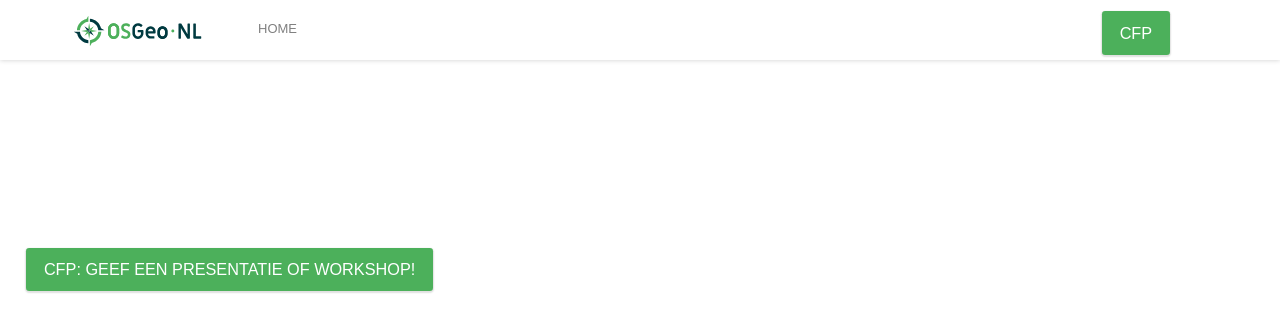
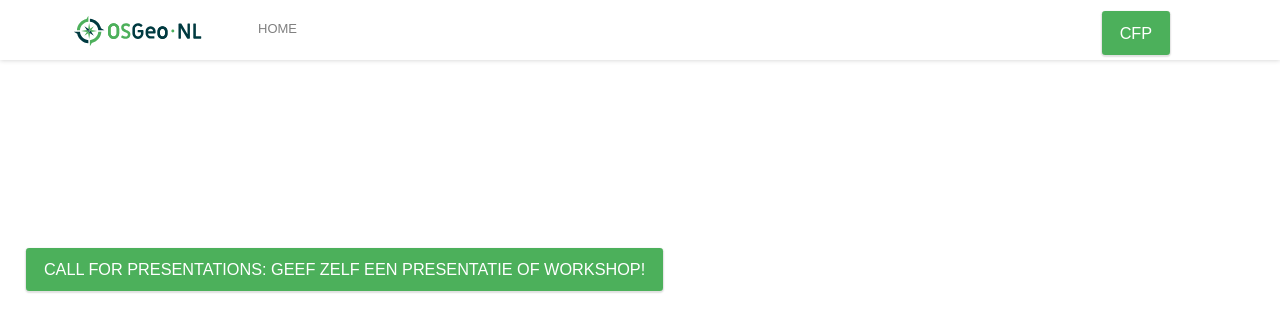
Before and after one commit to foss4gnl/2025.foss4g.nl, a Jekyll site: the page built from becomeaspeaker.html, in a window 1280 px wide and 900 px high, scrolled down 545 px. Shown: the top 332 px of the window. Built offline with Jekyll 4.4.1, drawn with Linux system fonts in a browser that asks for light colours; nearby versions of some CDN libraries; some web fonts are replaced; comment, search, counter and statistics services are not loaded.

Commit message:
mogelijk voorlopig de laatste...

```diff
--- a/_config.yml
+++ b/_config.yml
@@ -47,7 +47,7 @@
 # About Block (voor urls gebruik enkele aanhalingstekens  ' ' )
 aboutTitle: "Over FOSS4GNL 2025"
 aboutDescription: "Ook in 2025 is er uiteraard weer een FOSS4GNL. Vorig jaar organiseerden we nog samen met onze zuiderburen de eerste transnationale FOSS4G op de grenstechnisch zeer bijzondere plek Baarle (Nassau én Hertog), dit jaar zijn we te gast in een van de echte geo-hoofdsteden van Nederland: Wageningen. In het schitterende nieuwe congrescentrum Omnia hebben we dit jaar een FOSS4GNL op stand! <br><br>
-De organisatie is dit jaar in samenwerking met <a href='https://www.wur.nl/nl/onderzoek-resultaten/onderzoeksinstituten/environmental-research/faciliteiten-producten/geodesk.htm'>Geodesk Wageningen University & Research</a> en  <a href='https://www.wur.nl/en/research-results/chair-groups/environmental-sciences/laboratory-of-geo-information-science-and-remote-sensing.htm?_gl=1*12635kc*_up*MQ..*_ga*MjAyMTk3NzAzNi4xNzQ0NzA4MTQx*_ga_SZ1PQDSPJD*MTc0NDcwODE0MC4xLjEuMTc0NDcwODIyNS4wLjAuMA..''>Laboratorium voor Geo-informatiekunde en Remote Sensing</a>
+De organisatie is dit jaar in samenwerking met <a href='https://www.wur.nl/nl/onderzoek-resultaten/onderzoeksinstituten/environmental-research/faciliteiten-producten/geodesk.htm'>Geodesk Wageningen University & Research</a> en  <a href='https://www.wur.nl/en/research-results/chair-groups/environmental-sciences/laboratory-of-geo-information-science-and-remote-sensing.htm?_gl=1*12635kc*_up*MQ..*_ga*MjAyMTk3NzAzNi4xNzQ0NzA4MTQx*_ga_SZ1PQDSPJD*MTc0NDcwODE0MC4xLjEuMTc0NDcwODIyNS4wLjAuMA..''>Laboratorium voor Geo-informatiekunde en Remote Sensing</a>.
 <br><br>
 De FOSS4GNL 2025 wordt gehouden op twee dagen, elk met een eigen invulling:<br></p>
 <ul>
@@ -55,7 +55,9 @@
 <li>Donderdag 3 juli: het hart van de FOSS4G, de conferentiedag</li>
 </ul>
 <p>Locatie: De Wageningen Campus,<a href='https://www.wur.nl/nl/waardecreatie-samenwerking/kom-naar-de-campus/omnia-8.htm'> Omnia</a> gebouw.<br><br>
-<em>Op dit moment is de Call for Presentations én workshops open. Heb je iets interessants dat je wil laten zien, of wil je een workshop verzorgen over een bepaalde toepassing in opensource-GIS, <a href='https://talks.osgeo.org/foss4gnl-2025/'>meld het hier aan!</a>. Twijfel je? Je kan altijd even contact opnemen.<br></em></p>
+<em>Op dit moment is de Call for Presentations (én Workshops) open. En de FOSS4GNL is een evenement voor en door makers en gebruikers van opensource-GIS.<br>
+Heb je iets interessants dat je wil laten zien, of wil je een workshop verzorgen over een bepaalde toepassing in opensource-GIS, <a href='https://talks.osgeo.org/foss4gnl-2025/'>meld het hier aan</a>! <br>
+Twijfel je nog? Je kan altijd even contact opnemen.<br></em></p> En voor inspiratie kan je bijvoorbeeld op <a href='https://foss4g.be/nl/programme.php'> het programma van vorig jaar</a> kijken.
 "
 # aboutLogo:
 #  - { image: "", text: "logo foss4g 2025"}
--- a/_data/hero.yml
+++ b/_data/hero.yml
@@ -1,6 +1,6 @@
 image: "220512_208_Omnia.jpg"
-title: "FOSS4G.NL 2025"
+title: "FOSS4GNL 2025"
 spreker: "WORD SPREKER"
 eventDate: "2 & 3 juli 2025 - Wageningen Campus, Omnia"
 buttons:
-  - {link: "https://talks.osgeo.org/foss4gnl-2025/", text: "CfP: Geef een presentatie of workshop!"}
+  - {link: "https://talks.osgeo.org/foss4gnl-2025/", text: "Call for Presentations: Geef zelf een presentatie of workshop!"}
```
